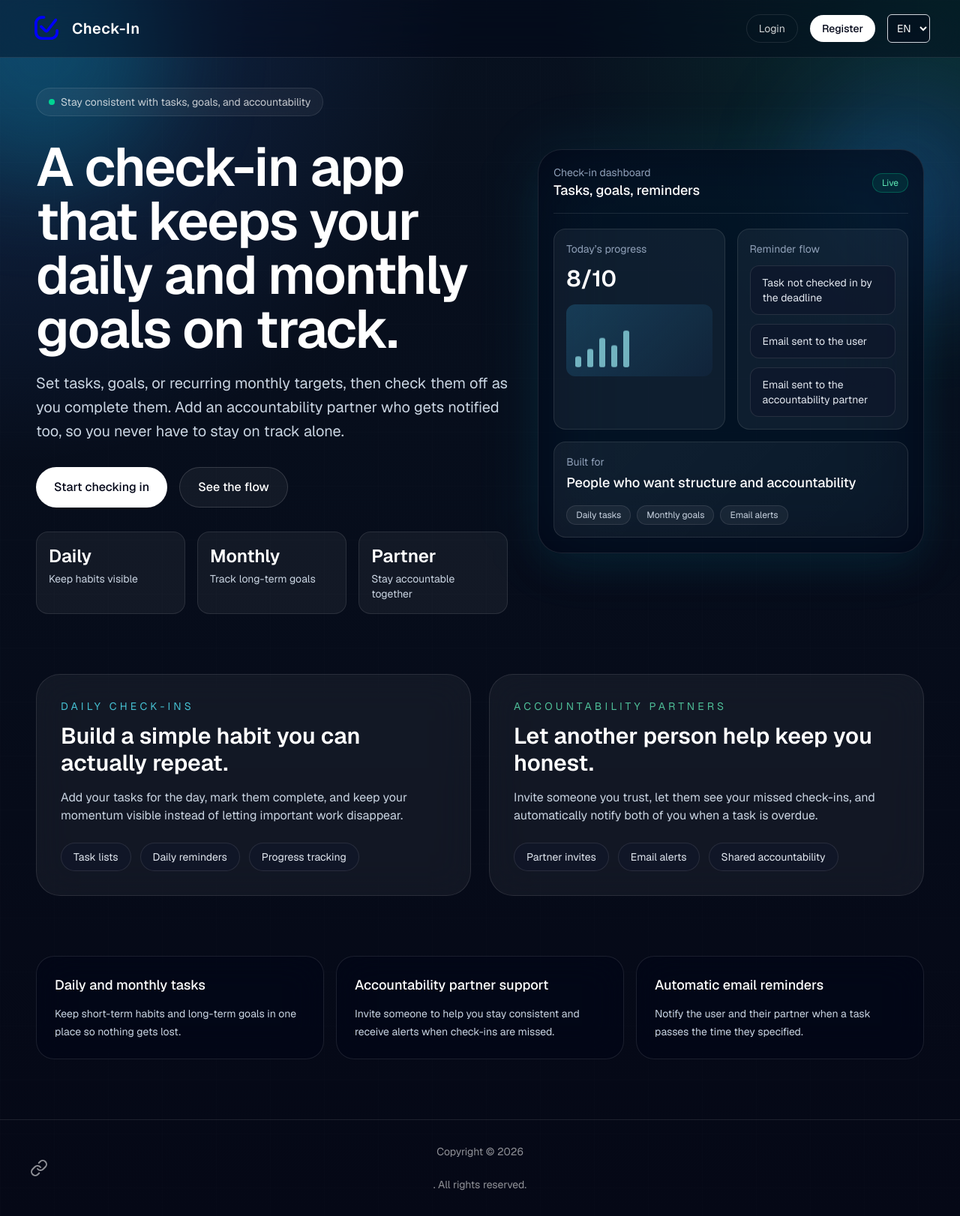
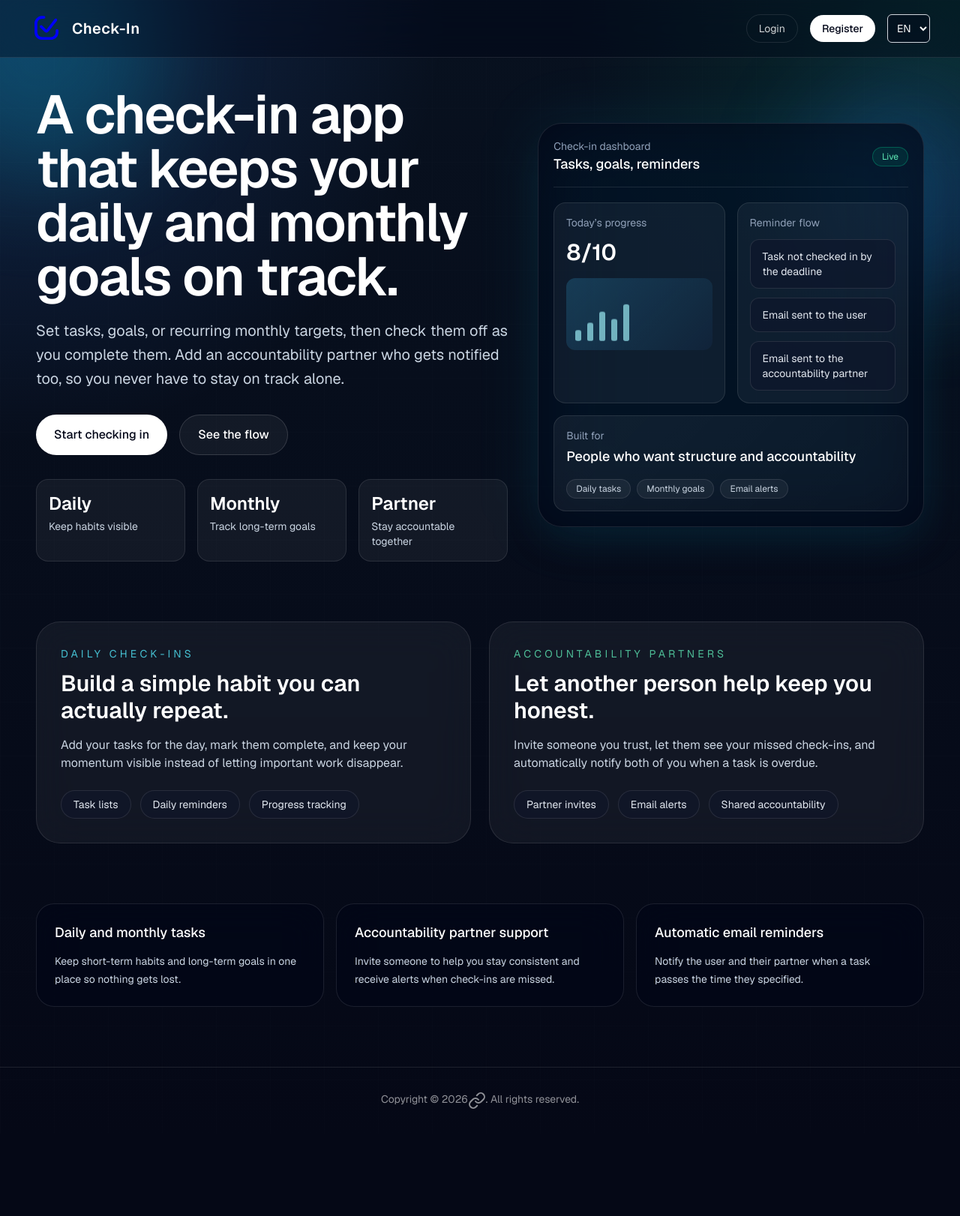
Before and after one commit to kaghenijenner/check-in, a Next.js app: page /en in a window 1280 px wide. Shown: the whole page at 75% size. After the commit the page ends 1512 px from the top, so only its background shows below. Built offline with nearby package versions, Linux system fonts and the light colour scheme.

Commit message:
Remove some text

```diff
--- a/app/[locale]/page.tsx
+++ b/app/[locale]/page.tsx
@@ -14,11 +14,6 @@ export default function Home() {
       <main className="relative mx-auto flex w-full max-w-7xl flex-col gap-20 px-6 pb-20 pt-10 md:px-10 lg:px-12">
         <section className="grid items-center gap-12 lg:grid-cols-[1.1fr_0.9fr] lg:gap-10">
           <div className="space-y-8">
-            <div className="inline-flex items-center gap-2 rounded-full border border-white/10 bg-white/5 px-4 py-2 text-sm text-white/75 backdrop-blur-xl animate-pop-in">
-              <span className="h-2 w-2 rounded-full bg-emerald-400" />
-              Stay consistent with tasks, goals, and accountability
-            </div>
-
             <div className="space-y-5">
               <h1 className="max-w-3xl text-5xl font-semibold tracking-tight text-balance sm:text-6xl lg:text-7xl animate-slide-up">
                 A check-in app that keeps your daily and monthly goals on track.
--- a/components/layout/Footer.tsx
+++ b/components/layout/Footer.tsx
@@ -2,7 +2,7 @@ import { Link } from "lucide-react";
 
 export default function Footer() {
   return (
-    <div className="border-t border-white/10 px-6 py-8 text-center text-sm text-white/55 md:px-10">
+    <div className="flex justify-center item-center border-t border-white/10 px-6 py-8 text-center text-sm text-white/55 md:px-10">
       Copyright &copy; {new Date().getFullYear()}{" "}
       <Link href="https://jennermaxim.com">Kagheni Jenner</Link>. All rights
       reserved.
```
